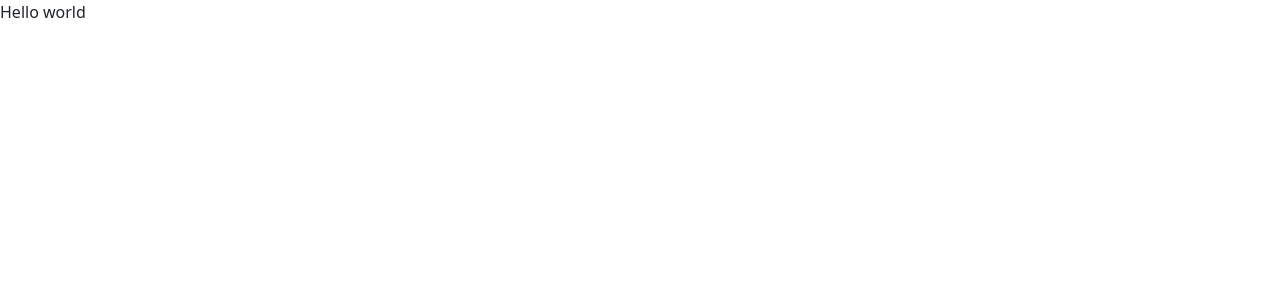
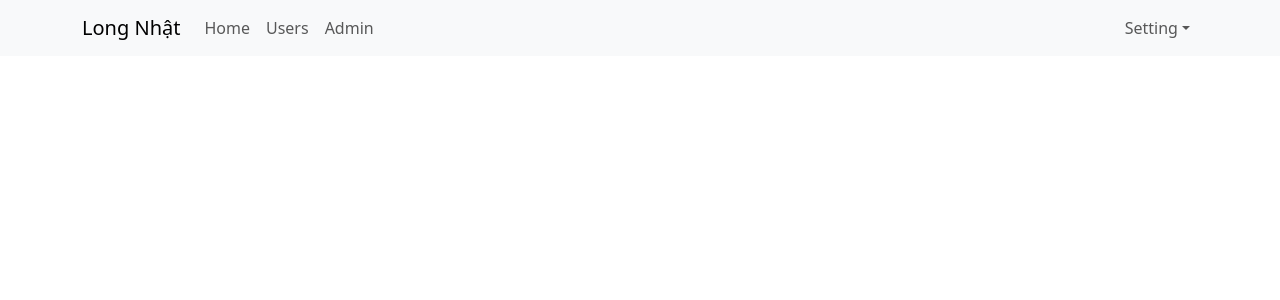
Before and after one commit to HuynhLongNhat/Quiz, a React (Vite) app in the folder frontend/: page / in a window 1280 px wide. Shown: the top 300 px of the page. Built offline with nearby package versions, Linux system fonts and the light colour scheme.

Commit message:
Tạo header và cấu hình react router dom

```diff
--- a/frontend/src/App.jsx
+++ b/frontend/src/App.jsx
@@ -1,13 +1,14 @@
 
 import './App.scss'
-
-function App() {
+import Header from './components/Header/Header'
+import { Link } from 'react-router-dom'
+const App =() => {
 
 
   return (
     <>
   <div>
-     Hello world
+   <Header/>
     </div>
     </>
   )
--- /dev/null
+++ b/frontend/src/components/Admin/Admin.jsx
@@ -0,0 +1,9 @@
+import React from 'react'
+
+const Admin = () => {
+  return (
+    <div>Admin</div>
+  )
+}
+
+export default Admin
--- /dev/null
+++ b/frontend/src/components/Header/Header.jsx
@@ -0,0 +1,37 @@
+import Container from 'react-bootstrap/Container';
+import Nav from 'react-bootstrap/Nav';
+import Navbar from 'react-bootstrap/Navbar';
+import NavDropdown from 'react-bootstrap/NavDropdown';
+import { Link } from 'react-router-dom';
+
+const Header =()  =>{
+  return (
+    <Navbar expand="lg" className="bg-body-tertiary">
+      <Container>
+        <Navbar.Brand href="#home">Long Nhật</Navbar.Brand>
+        <Navbar.Toggle aria-controls="basic-navbar-nav" />
+        <Navbar.Collapse id="basic-navbar-nav">
+          <Nav className="me-auto">
+            <Link  className="nav-link" to='/'>Home</Link>
+            <Link className="nav-link" to='/users'>Users</Link>
+            <Link  className="nav-link" to='/admins'>Admin</Link>
+
+
+          </Nav>
+          <Nav>
+          <NavDropdown title="Setting" id="basic-nav-dropdown">
+              <NavDropdown.Item href="#action/3.1">Login</NavDropdown.Item>
+              <NavDropdown.Item href="#action/3.2">
+            Log out
+              </NavDropdown.Item>
+              <NavDropdown.Item href="#action/3.3">Profile</NavDropdown.Item>
+
+            </NavDropdown>
+          </Nav>
+        </Navbar.Collapse>
+      </Container>
+    </Navbar>
+  );
+}
+
+export default Header;
--- /dev/null
+++ b/frontend/src/components/Users/User.jsx
@@ -0,0 +1,9 @@
+import React from 'react'
+
+const User = () => {
+  return (
+    <div>User</div>
+  )
+}
+
+export default User
--- a/frontend/src/main.jsx
+++ b/frontend/src/main.jsx
@@ -1,11 +1,25 @@
-import { StrictMode } from 'react'
+// import { StrictMode } from 'react'
 import { createRoot } from 'react-dom/client'
 import App from './App.jsx'
 import 'bootstrap/dist/css/bootstrap.min.css';
+import {
+  BrowserRouter,
+  Route,
+  Routes
 
+} from "react-router-dom";
+
+import User from './components/Users/User.jsx';
+import Admin from './components/Admin/Admin.jsx';
 
 createRoot(document.getElementById('root')).render(
-  <StrictMode>
-    <App />
-  </StrictMode>,
+  // <StrictMode>
+   <BrowserRouter>
+     <Routes>
+      <Route path="/" element={<App />} />
+      <Route path="/users" element={<User />} />
+      <Route path="/admins" element={<Admin />} />
+    </Routes>
+   </BrowserRouter>
+  // </StrictMode>,
 )
```
